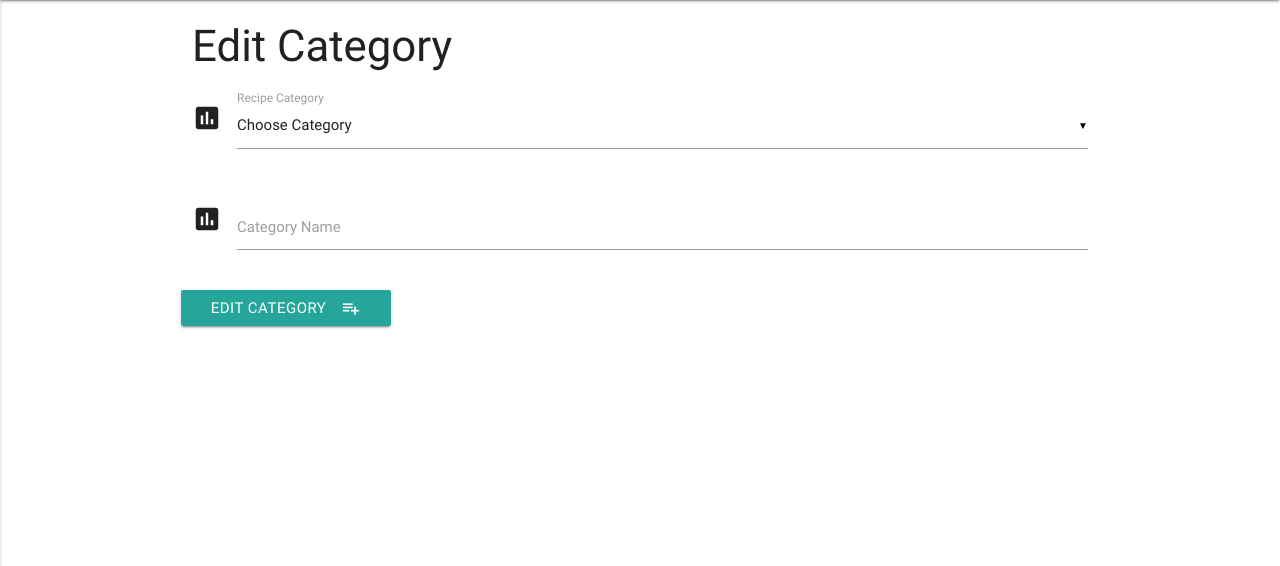
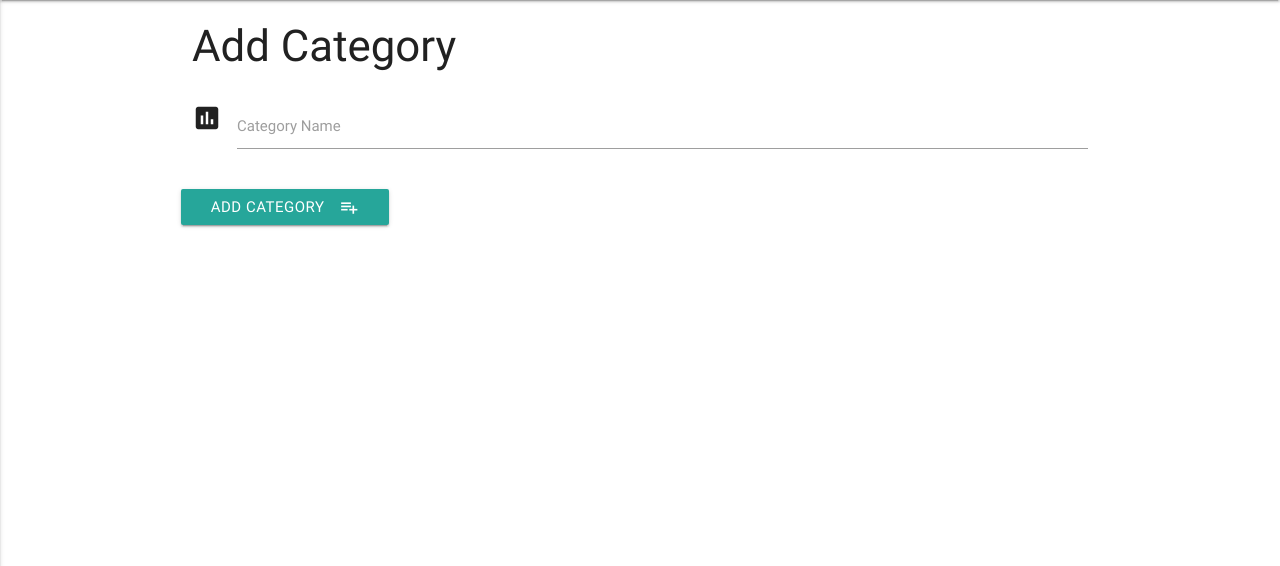
Before and after one commit to georgievdm/cookbook, a Flask app: template templates/newcategory.html in a window 1280 px wide. Shown: the part 64-630 px from the top of the page. Run offline with Flask 2, Linux system fonts and the light colour scheme; the template is opened without the code that fills it, so the values that code supplies are empty; some libraries are stand-ins or nearby versions.

Commit message:
Fixes adding categories.  Added docker-compose file for mongo

```diff
--- a/app.py
+++ b/app.py
@@ -5,7 +5,7 @@ from bson.objectid import ObjectId
 
 app = Flask(__name__)
 app.config['MONGO_DBNAME'] = 'recipe_manager'
-app.config['MONGO_URI'] = 'mongodb://admin:admin123@ds217092.mlab.com:17092/recipe_manager'
+app.config['MONGO_URI'] = 'mongodb://localhost:27017/recipe_manager'
 
 mongo = PyMongo(app)
 
@@ -52,6 +52,16 @@ def get_categories():
     return render_template('categories.html',
     categories=mongo.db.categories.find())
 
+@app.route('/add-category')
+def add_category():
+    return render_template('newcategory.html')
+
+@app.route('/add-category', methods=['POST'])
+def insert_category():
+    categories = mongo.db.categories
+    categories.insert_one(request.form.to_dict())
+    return redirect(url_for('get_categories'))
+
 @app.route('/edit_category/<category_id>')
 def edit_category(category_id):
     return render_template('editcategory.html',
--- a/templates/categories.html
+++ b/templates/categories.html
@@ -4,6 +4,7 @@
 <div class ="row">
 
     <h3>Categories</h3>
+    <a href="{{url_for('add_category')}}" class="waves-effect waves-light btn btn_small">Add</a>
 
  <ul class="collapsible" data-collapsible="accordion">
      {% for category in categories %}
--- a/templates/newcategory.html
+++ b/templates/newcategory.html
@@ -1,36 +1,21 @@
 {% extends 'base.html'%}
 {% block content %}
 
-<h3>Edit Category</h3>
-    <form action="{{url_for('insert_recipe')}}" method="POST" class="col s12">
-      <div class="row">
-        <div class="input-field col s12">
-            <i class="material-icons prefix">poll</i>
-            <select id="category" name="category_name">
-                <option value="" disabled selected>Choose Category</option>
-                {% for cat in categories %}
-                   {% if cat.category_name == recipe.category_name%}
-                   <option value="{{cat.category_name}}" selected >{{cat.category_name}}</option>
-                   {% else %}
-                      <option value="{{cat.category_name}}">{{cat.category_name}}</option>
-                   {% endif %}
-                {% endfor %}
-            </select>
-            <label>Recipe Category</label>
-        </div>
-      </div>
+<h3>Add Category</h3>
+    <form action="{{url_for('insert_category')}}" method="POST" class="col s12">
+
       <div class="row">
         <div class="input-field col s12">
           <i class="material-icons prefix">poll</i>
-          <input id="category_name" name="category_name" type="text" class="validate" value="{{category.category_name}}">
           <label for="category_name">Category Name</label>
+          <input id="category_name" name="category_name" type="text" class="validate">
         </div>
       </div>
 
         <div class="row">
-        <button class="btn waves-effect waves-light" type="submit" name="action">Edit Category
-    <i class="material-icons right">playlist_add</i>
-  </button>
+        <button class="btn waves-effect waves-light" type="submit" name="action">Add Category
+            <i class="material-icons right">playlist_add</i>
+        </button>
         </div>
     </form>
 
--- a/templates/recipes.html
+++ b/templates/recipes.html
@@ -19,7 +19,7 @@
             </div>
       </div>
       <div class="collapsible-body">
-          <span>{{recipe.recipe_description}}</span>
+          <span>{{recipe.recipe_method}}</span>
       </div>
     </li>
      {% endfor %}
```
Also changed, not shown: docker-compose.yml (added, +26 -0 lines), README.md, 1 other file.
